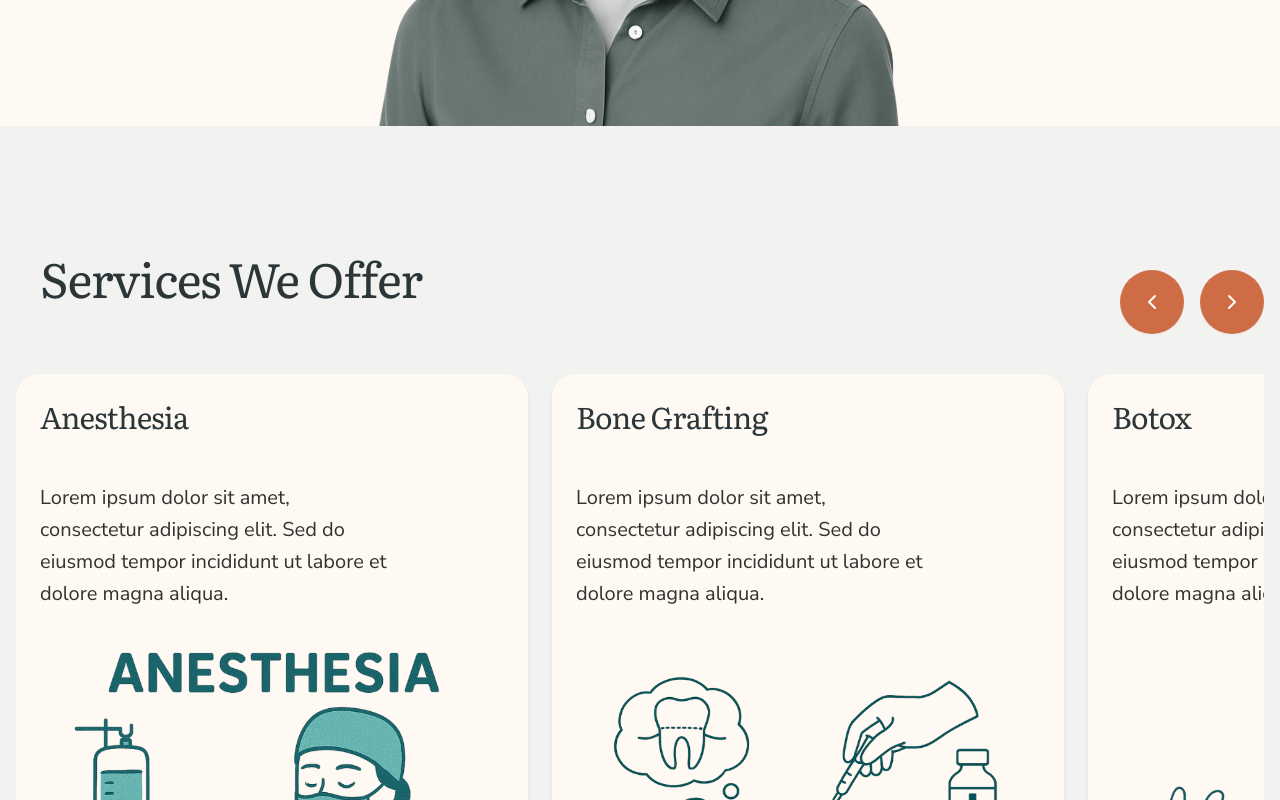
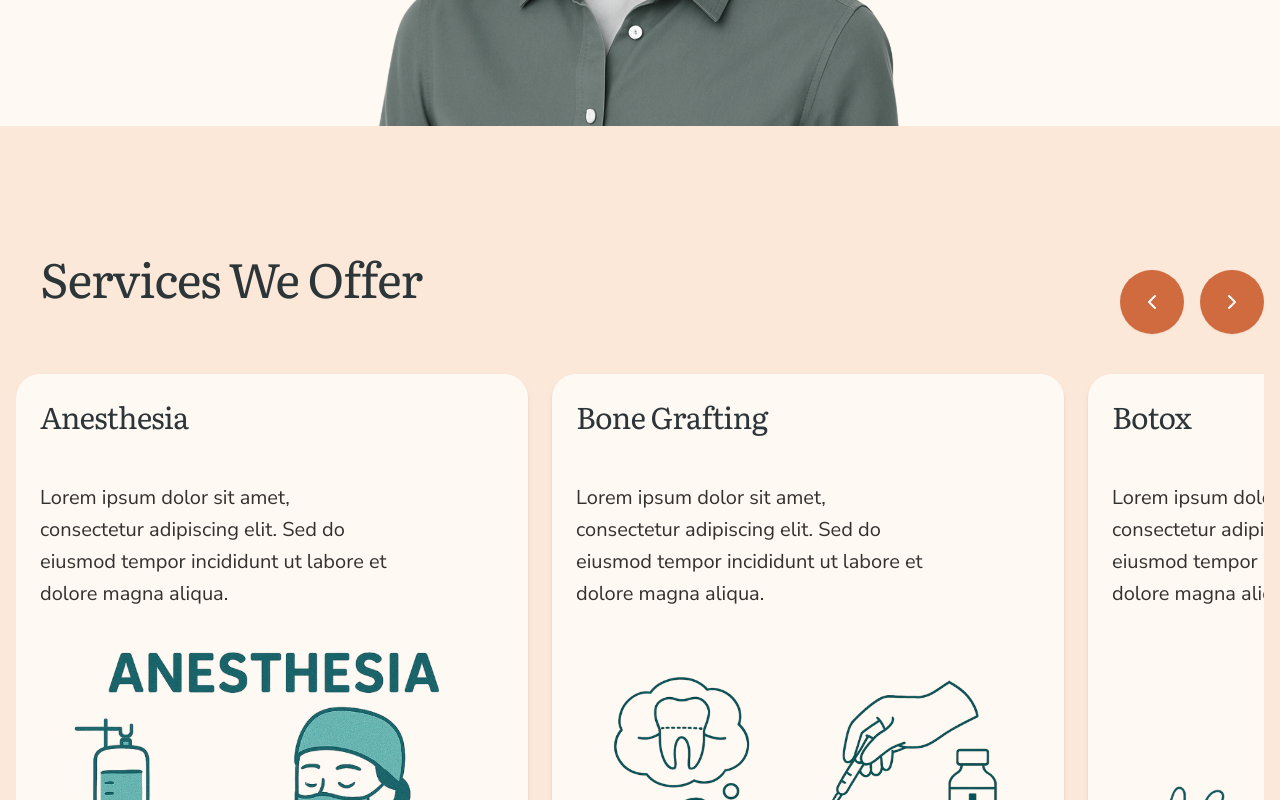
Before and after one commit to glulu4/joey-fsc, a Next.js app: page / in a window 1280 px wide. Shown: the part 2440-3240 px from the top of the page. Built offline with nearby package versions, Linux system fonts and the light colour scheme; no server answers.

Commit message:
og image

```diff
--- a/src/app/page.tsx
+++ b/src/app/page.tsx
@@ -30,7 +30,7 @@ const Page = () => {
         <Team />
       </div> */}
 
-      <div className="py-32 bg-[#F2F3F1] flex flex-col items-center justify-center">
+      <div className="py-32 bg-bg2 flex flex-col items-center justify-center">
         <HorizontalSlider />
       </div>
 
```
